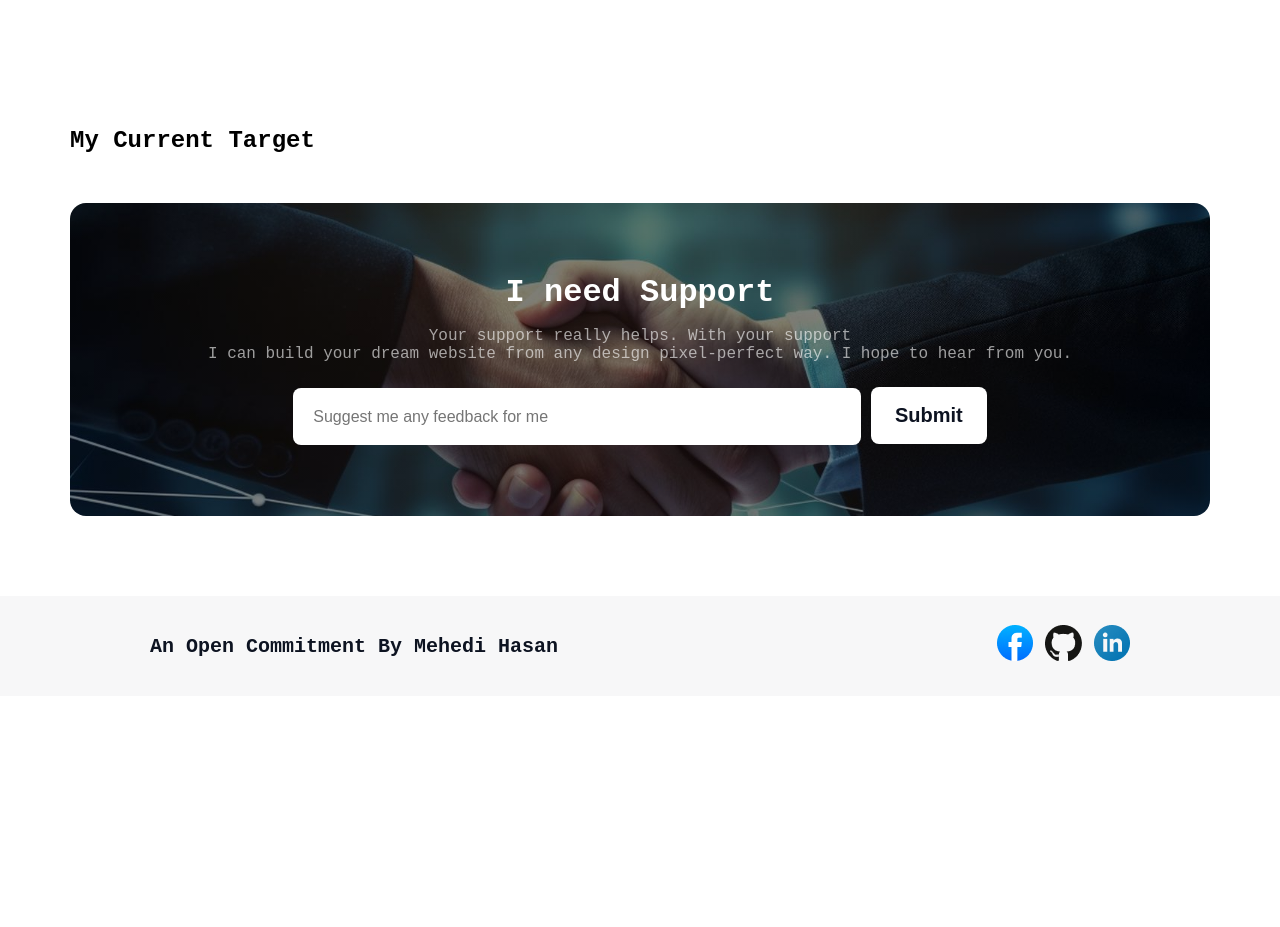
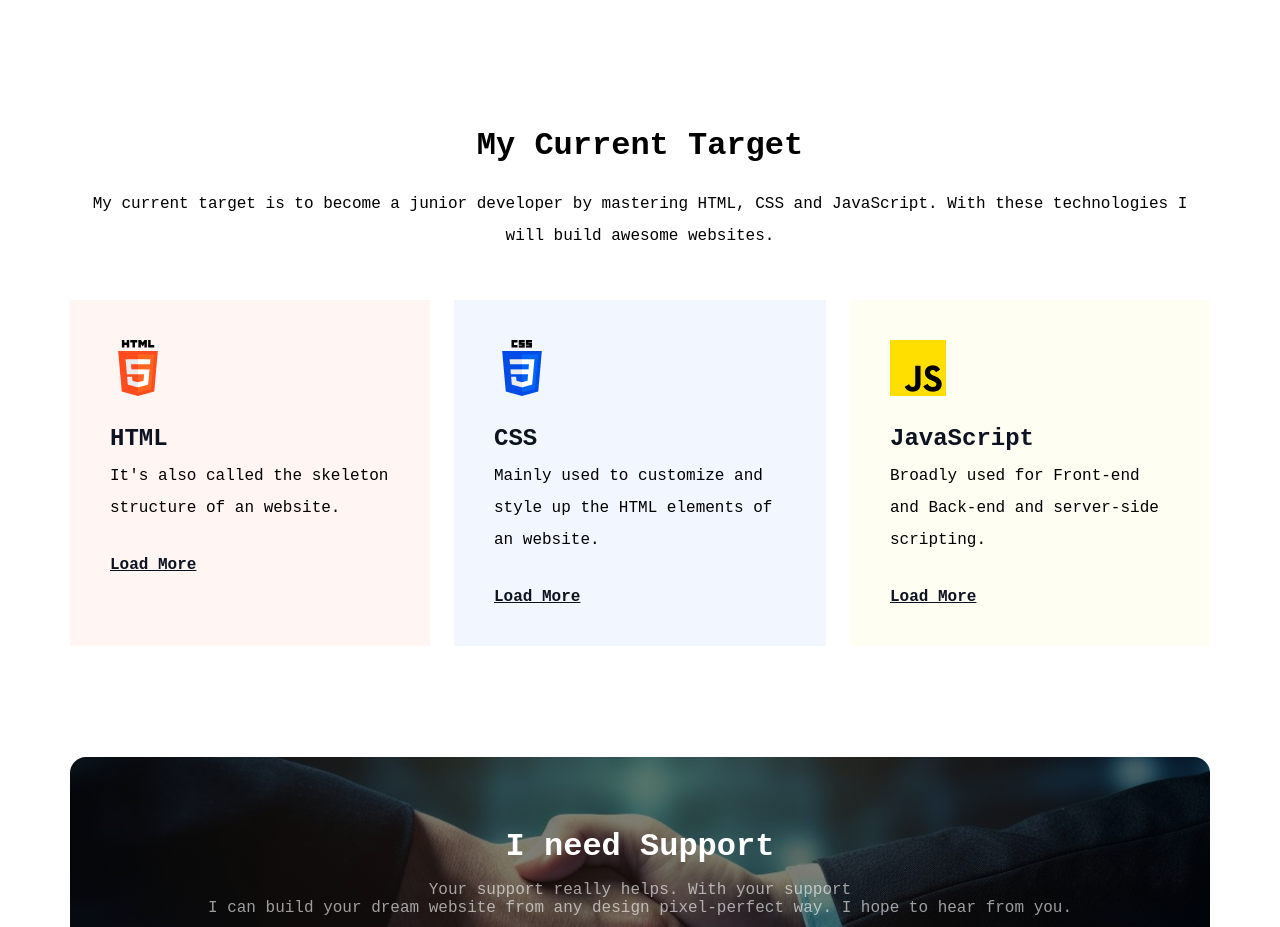
Before and after one commit to hasan-cloud-dev/B10A1-dev-portfolio, a plain HTML site: page index.html in a window 1280 px wide. Shown: the part 3260-4187 px from the top of the page. Before the commit the page ends 3956 px from the top, so only its background shows below. Drawn offline with Linux system fonts and the light colour scheme; a web font is replaced by a local one.

Commit message:
Completed My Next Target Section

```diff
--- a/index.html
+++ b/index.html
@@ -93,16 +93,32 @@
             </div>
             <div class="iframe-container">
                 <iframe width="1076" height="550" src="https://www.youtube.com/embed/JUwePydwbUI?si=KLTw4Tx3Di-OG2mJ" title="YouTube video player" frameborder="0" allow="accelerometer; autoplay; clipboard-write; encrypted-media; gyroscope; picture-in-picture; web-share" referrerpolicy="strict-origin-when-cross-origin" allowfullscreen></iframe>
-                <!-- <div class="iframe-box">
-
-                </div> -->
             </div>
         </section>
         <section class="current-target-container">
-            <h1 class="current-target-heading">My Current Target</h1>
-            <p class="current-target-description"></p>
-            <div class="skills">
-
+            <div class="current-target-text-container">
+                <h1 class="current-target-heading">My Current Target</h1>
+                <p class="current-target-description section-description">My current target is to become a junior developer by mastering HTML, CSS and JavaScript. With these technologies I will build awesome websites.</p>
+            </div>
+            <div class="skills-container">
+                <div class="skills bg-pink">
+                    <img src="assets/html.png" alt="Image of HTML">
+                    <h4 class="skills-title">HTML</h4>
+                    <p class="skills-description section-description">It's also called the skeleton structure of an website.</p>
+                    <a href="">Load More</a>
+                </div>
+                <div class="skills bg-blue">
+                    <img src="assets/css.png" alt="Image of CSS">
+                    <h4 class="skills-title">CSS</h4>
+                    <p class="skills-description section-description">Mainly used to customize and style up the HTML elements of an website.</p>
+                    <a href="">Load More</a>
+                </div>
+                <div class="skills bg-yellow">
+                    <img src="assets/js.png" alt="Image of JavaScript">
+                    <h4 class="skills-title">JavaScript</h4>
+                    <p class="skills-description section-description">Broadly used for Front-end and Back-end and server-side scripting.</p>
+                    <a href="">Load More</a>
+                </div>
             </div>
         </section>
     </main>
--- a/style/style.css
+++ b/style/style.css
@@ -195,9 +195,53 @@ main {
 /* Inspiration Section Ended */
 
 /* My Current Target Section Starts */
-
-
-
+.current-target-text-container {
+    text-align: center;
+}
+.current-target-heading {
+    font-size: 32px;
+    font-weight: 800px;
+    margin: 0 auto 24px;
+}
+.skills {
+    max-width: 364px;
+    min-width:  280px;
+    max-height: 299px;
+    padding: 40px;
+}
+.skills-title {
+    font-weight: 800;
+    color: #0D1321;
+    font-size: 24px;
+}
+.skills a {
+    color: #0D1321;
+    font-size: 16px;
+    font-weight: bold;
+}
+.skills img {
+    margin-bottom: 24px;
+}
+.skills h4 {
+    margin-bottom: 8px;
+}
+.skills-container {
+    margin-top: 48px;
+    display: flex;
+    gap: 24px;
+}
+.bg-pink {
+    background-color: rgb(255, 76, 30, 5%);
+}
+.bg-blue {
+    background-color: rgb(0, 76, 232, 5%);
+}
+.bg-yellow {
+    background-color: rgb(255, 223, 0, 5%);
+}
+.current-target-container {
+    margin-bottom: 111px;
+}
 /* My Current Target Section Ended */
 
 /* Main Section Styles Ends */
```
